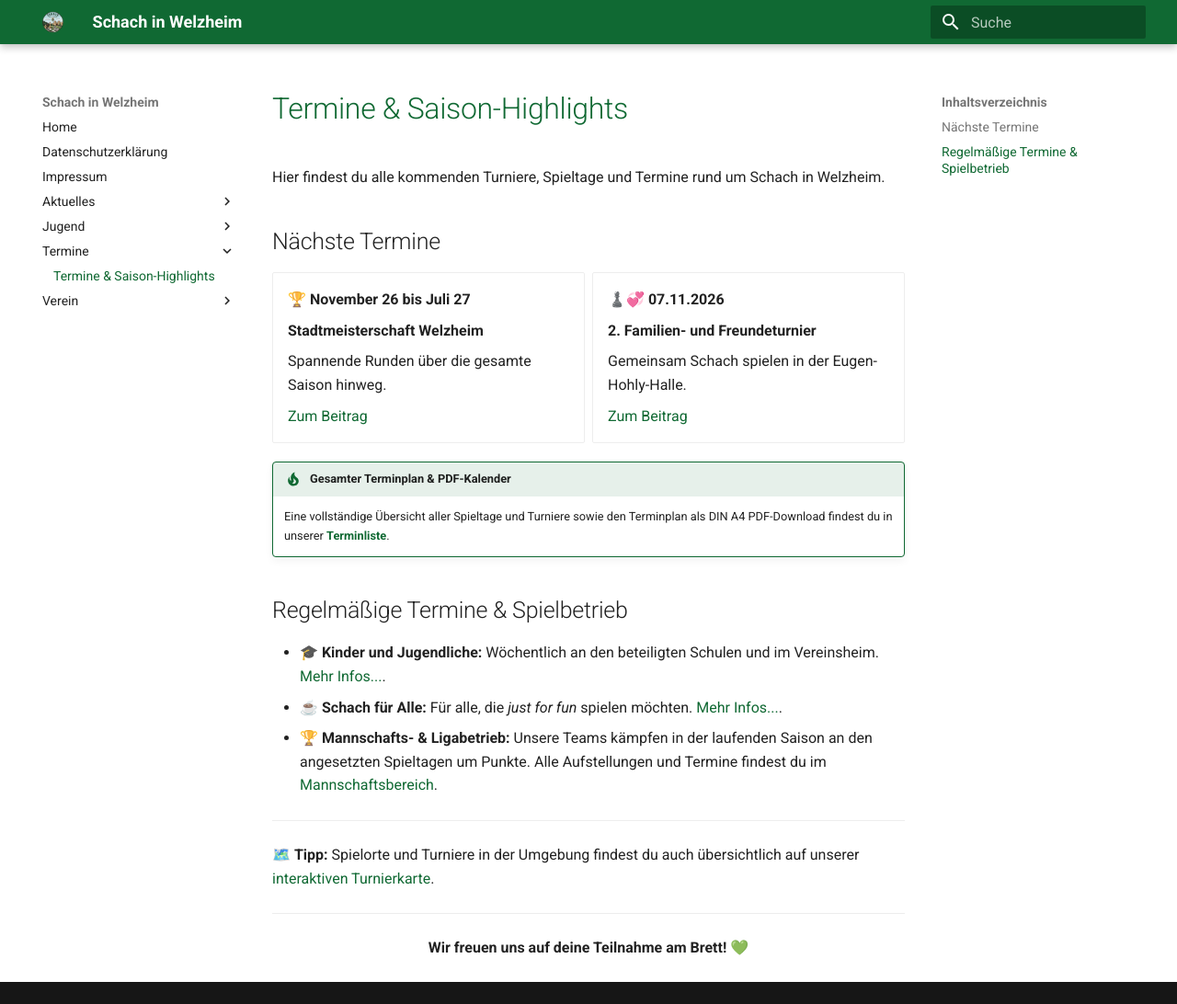
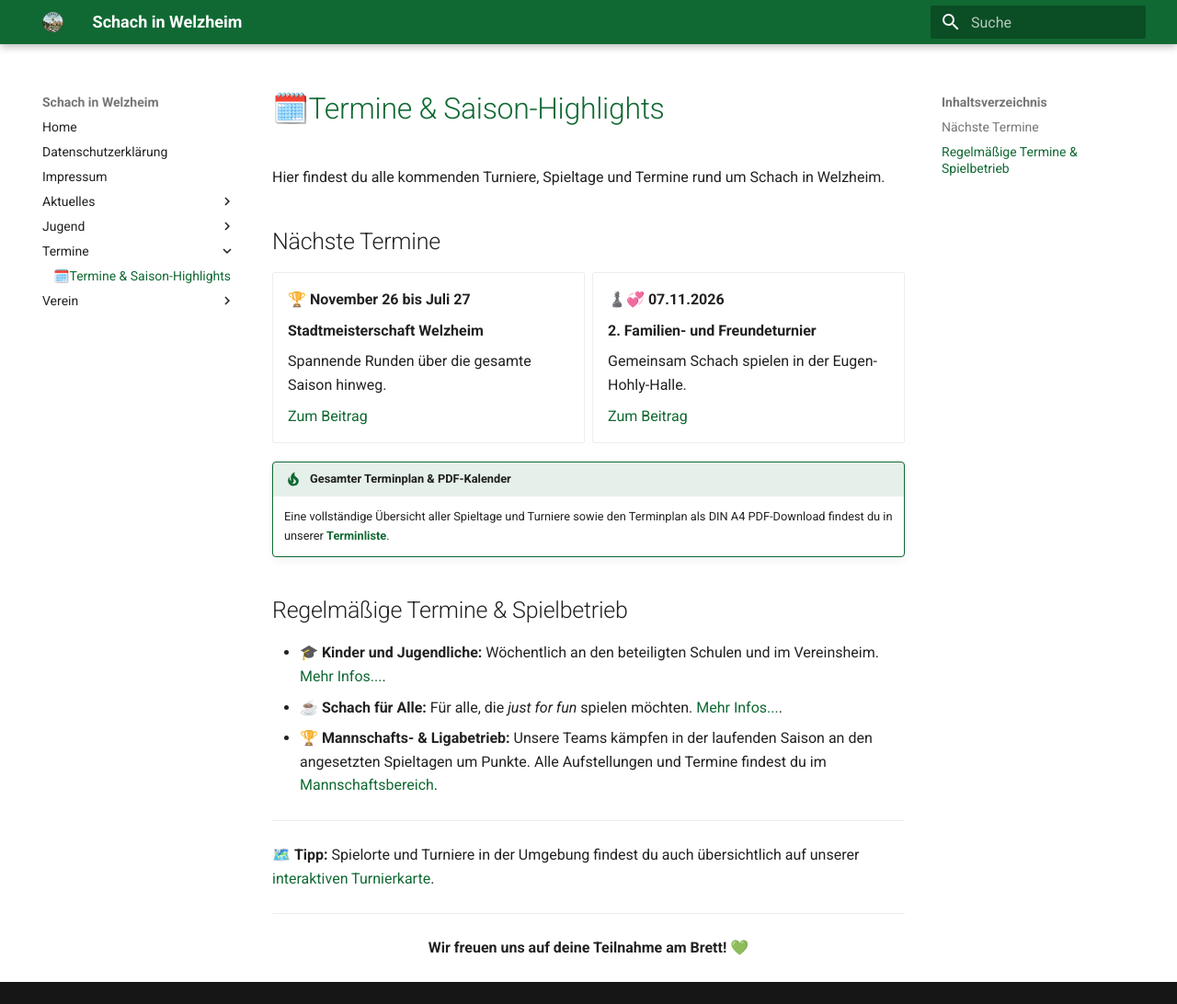
Before and after one commit to schachwelzheim/schachwelzheim, an MkDocs documentation site: the page built from docs/termine/index.md, in a window 1280 px wide and 1092 px high. Shown: the whole window at 92% size. Built offline with MkDocs 1.6.1 and Material for MkDocs 9.7.7, drawn with Linux system fonts in a browser that asks for light colours.

```diff
--- a/docs/termine/index.md
+++ b/docs/termine/index.md
@@ -1,4 +1,4 @@
-# Termine & Saison-Highlights
+# 🗓️Termine & Saison-Highlights
 
 Hier findest du alle kommenden Turniere, Spieltage und Termine rund um Schach in Welzheim.
 
```
